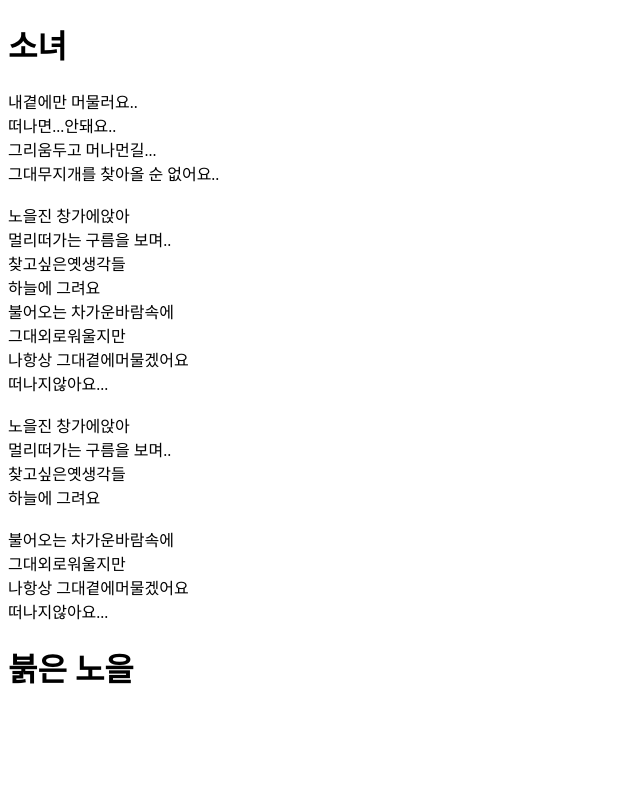
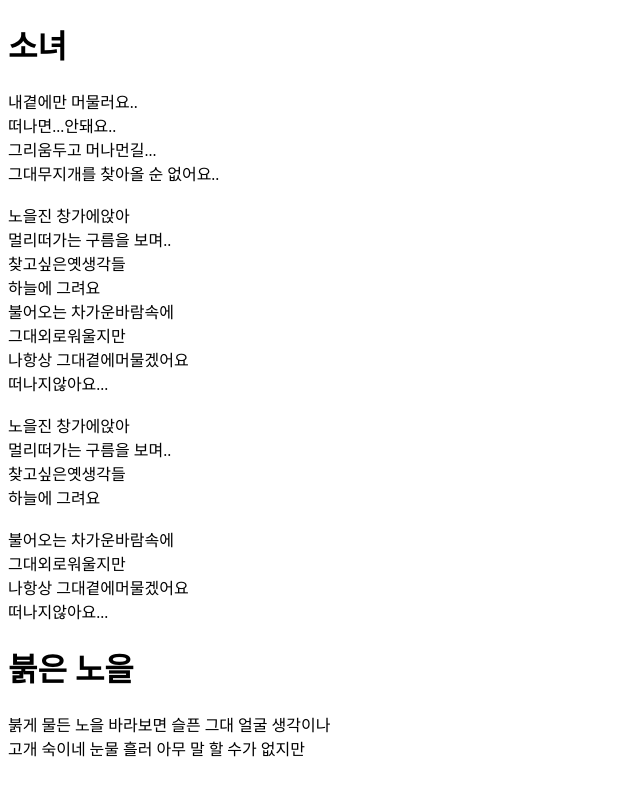
Before and after one commit to hyeri-seo/gitTest, a plain HTML site: page index.html in a window 1280 px wide. Shown: the whole page, without its empty margins (0-640 px from the left). Drawn offline with Linux system fonts and the light colour scheme.

Commit message:
이문세 붉은노을 첫 번째 노래 가사 추가

```diff
--- a/index.html
+++ b/index.html
@@ -36,7 +36,8 @@
 
     <h1>붉은 노을</h1>
     <p>
-
+        붉게 물든 노을 바라보면 슬픈 그대 얼굴 생각이나<br>
+        고개 숙이네 눈물 흘러 아무 말 할 수가 없지만
     </p>
 </body>
 </html>
```
